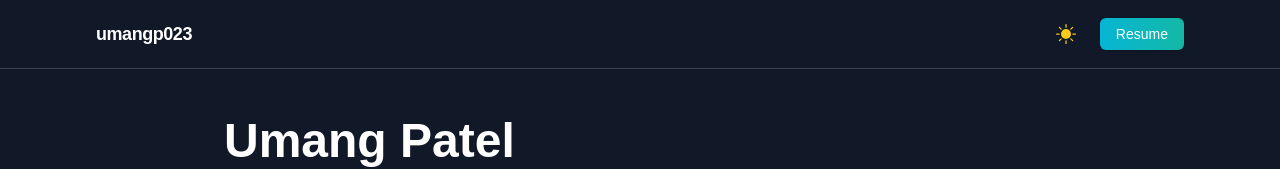
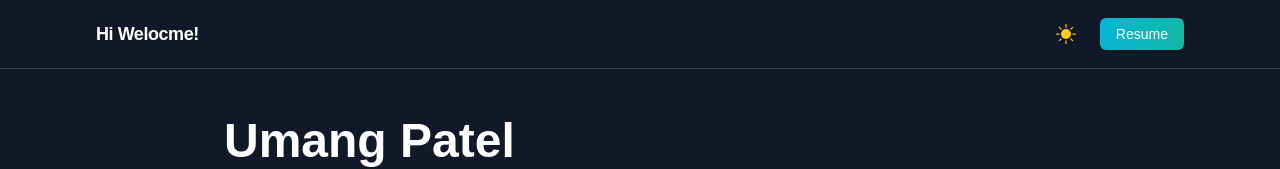
Before and after one commit to umangp023/react-portfolio.01, a Next.js app: page / in a window 1280 px wide. Shown: the top 169 px of the page. Built offline with nearby package versions, Linux system fonts and the light colour scheme.

Commit message:
Update navbar greeting to 'Hi Welcome!'

```diff
--- a/pages/index.js
+++ b/pages/index.js
@@ -131,7 +131,7 @@
       <main className="bg-white dark:bg-gray-900 transition-colors duration-500">
         {/* Navbar */}
         <nav className="sticky top-0 z-50 bg-white dark:bg-gray-900 border-b border-gray-200 dark:border-gray-700 px-6 md:px-12 lg:px-24 py-4 flex justify-between items-center dark:text-white shadow-sm">
-          <span className="text-lg font-semibold tracking-tight">umangp023</span>
+          <span className="text-lg font-semibold tracking-tight">Hi Welocme!</span>
           <ul className="flex items-center gap-4">
             <li>
               <button
```
